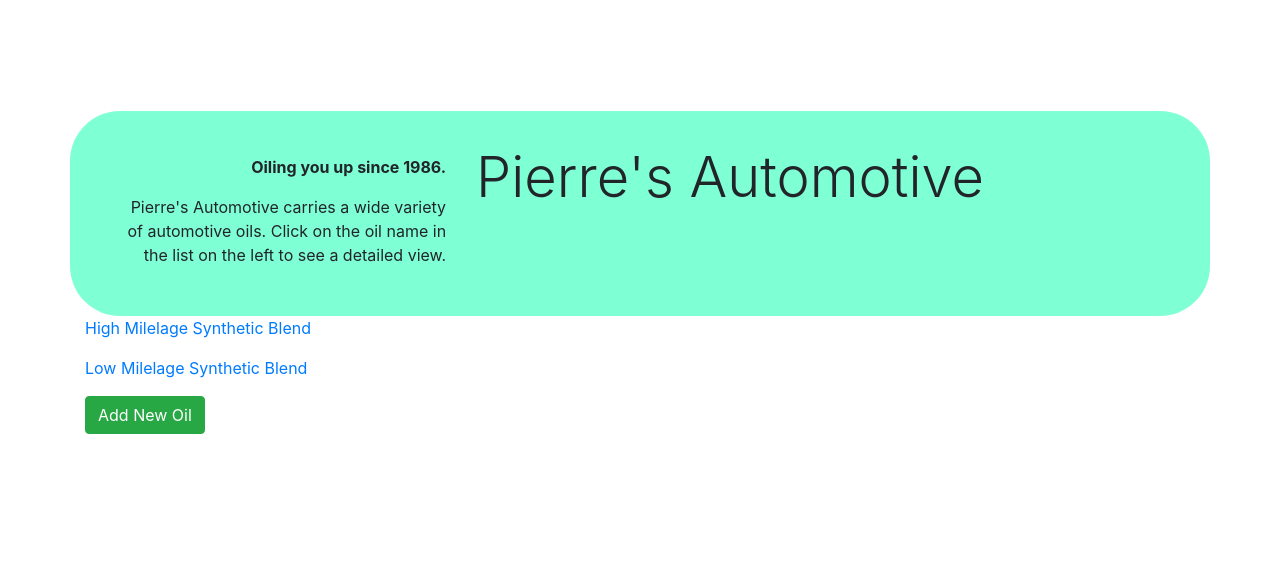
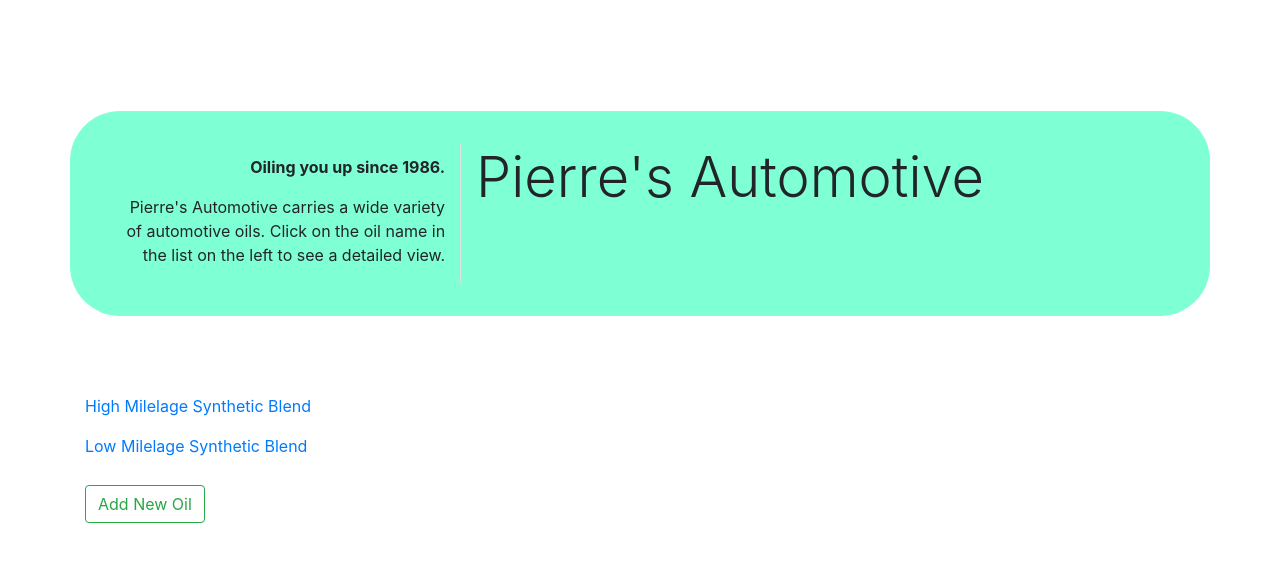
Before and after one commit to meilar/pierres-auto, a React (Create React App) app: page / in a window 1280 px wide. Shown: the top 562 px of the page. Built offline with nearby package versions, Linux system fonts and the light colour scheme.

Commit message:
Update style

```diff
--- a/src/components/Header.js
+++ b/src/components/Header.js
@@ -4,7 +4,7 @@ function Header() {
   return (
     <React.Fragment>
       <div className='row main-header'>
-        <div className='col-4 header-text'>
+        <div className='col-4 header-text border-right'>
           <p className="font-weight-bold">Oiling you up since 1986.</p>
           <p className="text-lead">Pierre's Automotive carries a wide variety of automotive oils.
           Click on the oil name in the list on the left to see a detailed view.</p>
--- a/src/components/LubeControl.js
+++ b/src/components/LubeControl.js
@@ -111,13 +111,13 @@ class LubeControl extends React.Component {
 
     return (
       <React.Fragment>
-        <div className="row">
+        <div className="row content-area">
           <div className="col-4">
             <LubeList
               lubeList={this.state.lubeArray}
               onSelectingLube = {this.handleSelectingLube}
               onSalesClick={this.handleSalesClick}/>
-            <Button variant="success" onClick={this.handleAddClick}>Add New Oil</Button>
+            <Button className="addButton" variant="outline-success" onClick={this.handleAddClick}>Add New Oil</Button>
           </div>
           <div className="col-8">
             {mainPanel}
--- a/src/components/LubeList.js
+++ b/src/components/LubeList.js
@@ -8,13 +8,7 @@ function LubeList(props) {
       {props.lubeList.map((lube) =>
           <Lube
           name={lube.name}
-          brand={lube.brand}
-          inventory={lube.inventory}
-          type={lube.type}
-          rating={lube.rating}
-          index={lube.id}
-          key={lube.id}
-          onSalesClick={props.onSalesClick}
+          id={lube.id}
           onSelectingLube={props.onSelectingLube}/>
       )}
     </React.Fragment>
--- a/src/index.css
+++ b/src/index.css
@@ -35,3 +35,11 @@ code {
   text-align: right;
   padding-top: 1%
 }
+
+.content-area {
+  margin-top: 7%;
+}
+
+.addButton {
+  margin-top: 3%;
+}
```
